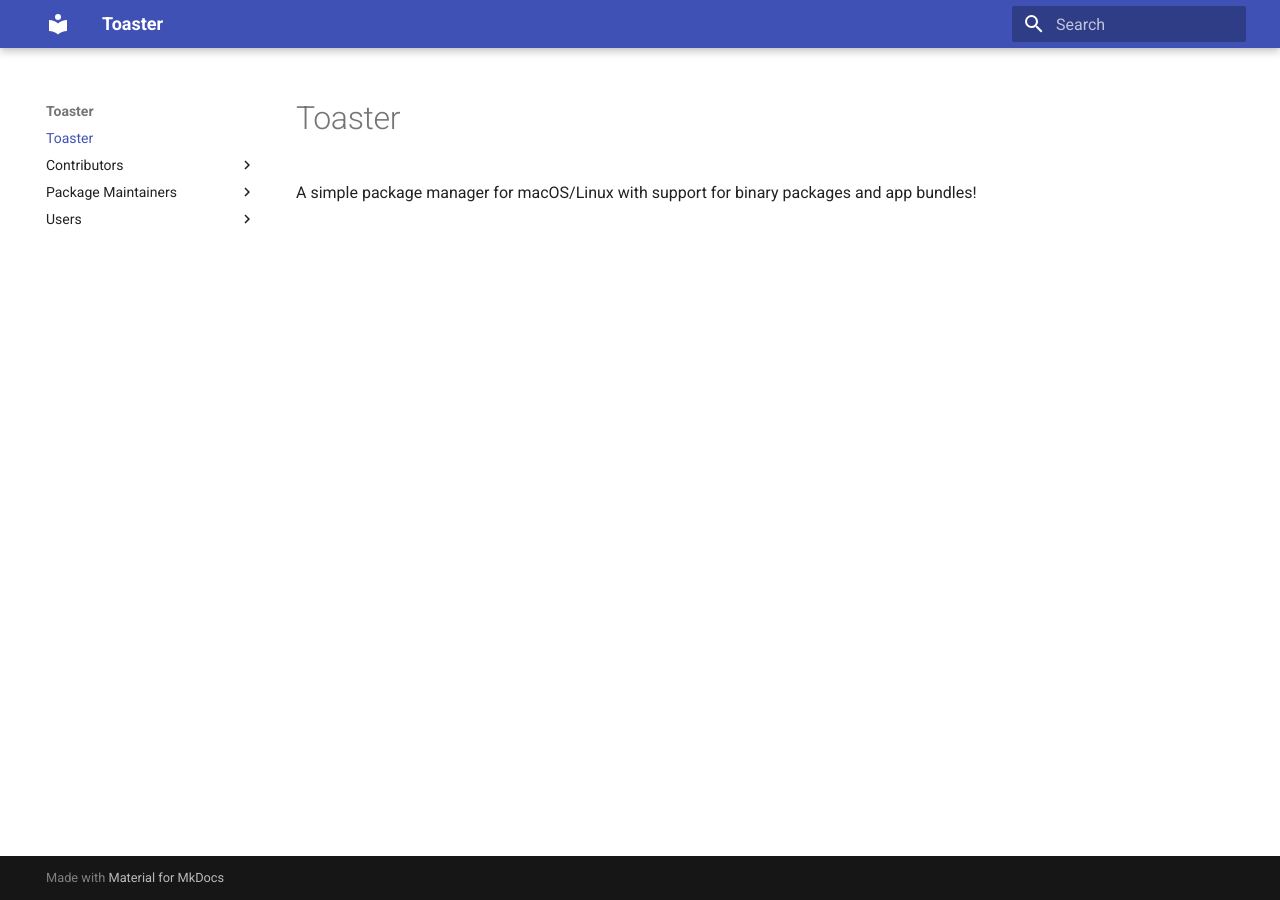
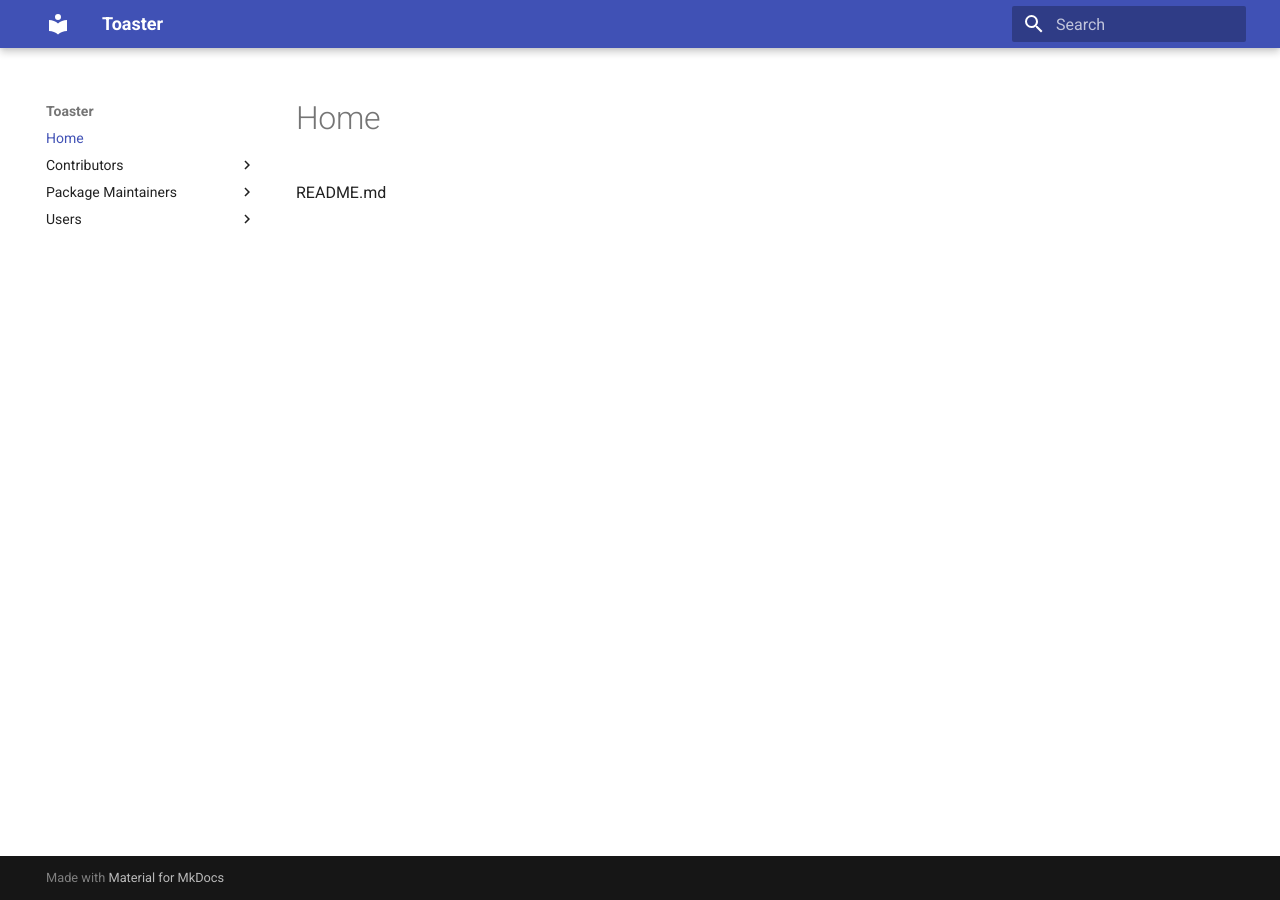
Before and after one commit to lovebagels/toaster, an MkDocs documentation site: the page built from docs/index.md, in a window 1280 px wide. Built offline with MkDocs 1.6.1 and Material for MkDocs 9.7.7, drawn with Linux system fonts in a browser that asks for light colours.

Commit message:
Update docs index

```diff
--- a/docs/index.md
+++ b/docs/index.md
@@ -1,3 +1 @@
-# Toaster
-
-A simple package manager for macOS/Linux with support for binary packages and app bundles!
+README.md
```
